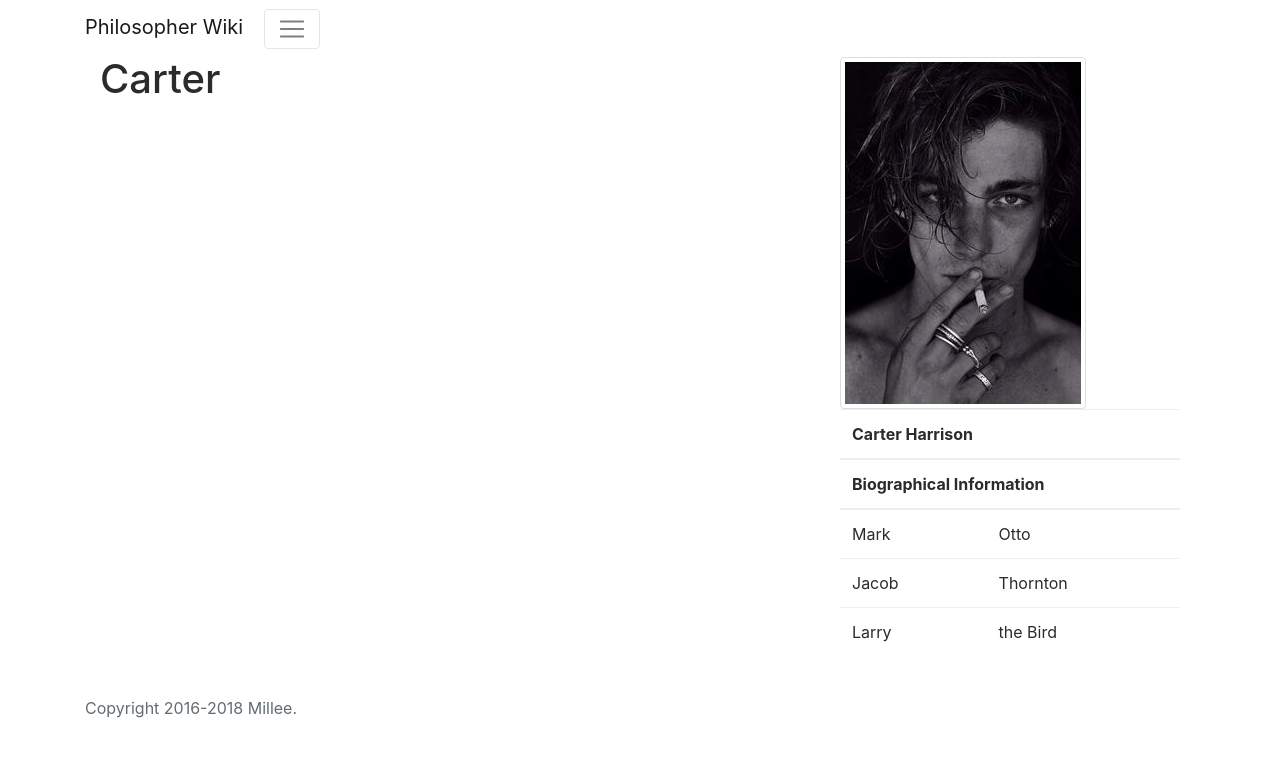
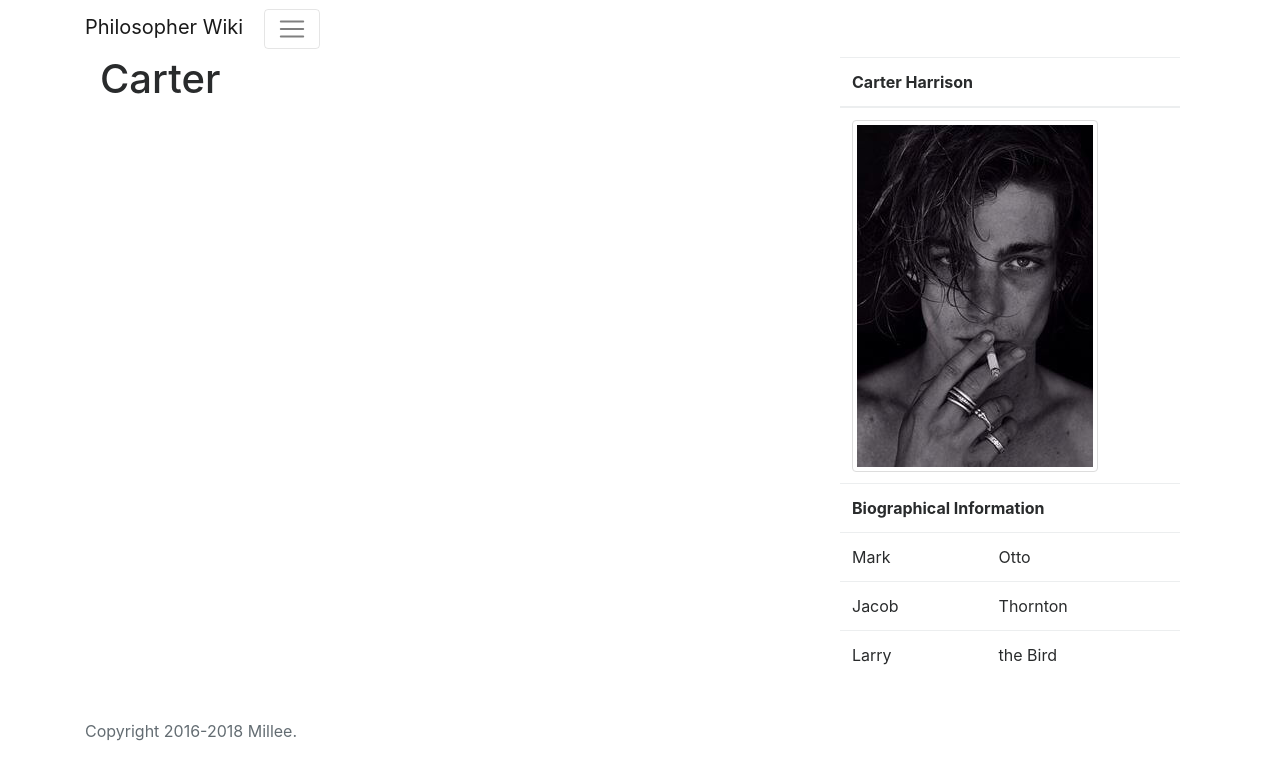
Before and after one commit to reallymillee/Philosopher, a Jekyll site: the page built from carter.html, in a window 1280 px wide. Shown: the top 780 px of the page. Built offline with Jekyll 4.4.1, drawn with Linux system fonts in a browser that asks for light colours; nearby versions of some CDN libraries.

Commit message:
Update carter.html

```diff
--- a/carter.html
+++ b/carter.html
@@ -14,15 +14,15 @@ title: Carter
                         <th colspan="2">Carter Harrison</th>
                     </tr>
                 </thead>
-                <thead>
-                    <img src="/img/carter-1.jpg" class="img-fluid img-thumbnail" alt="Carter">
-                </thead>
-                <thead class="thead-light">
+                <tbody>
+                    <tr>
+                        <td colspan="2"><img src="/img/carter-1.jpg" class="img-fluid img-thumbnail" alt="Carter"></td>
+                    <tr>
+                    </tr>
+                    <tr class="thead-light">
                     <tr>
                         <th colspan="2">Biographical Information</th>
                     </tr>
-                </thead>
-                <tbody>
                     <tr>
                         <td>Mark</td>
                         <td>Otto</td>
```
